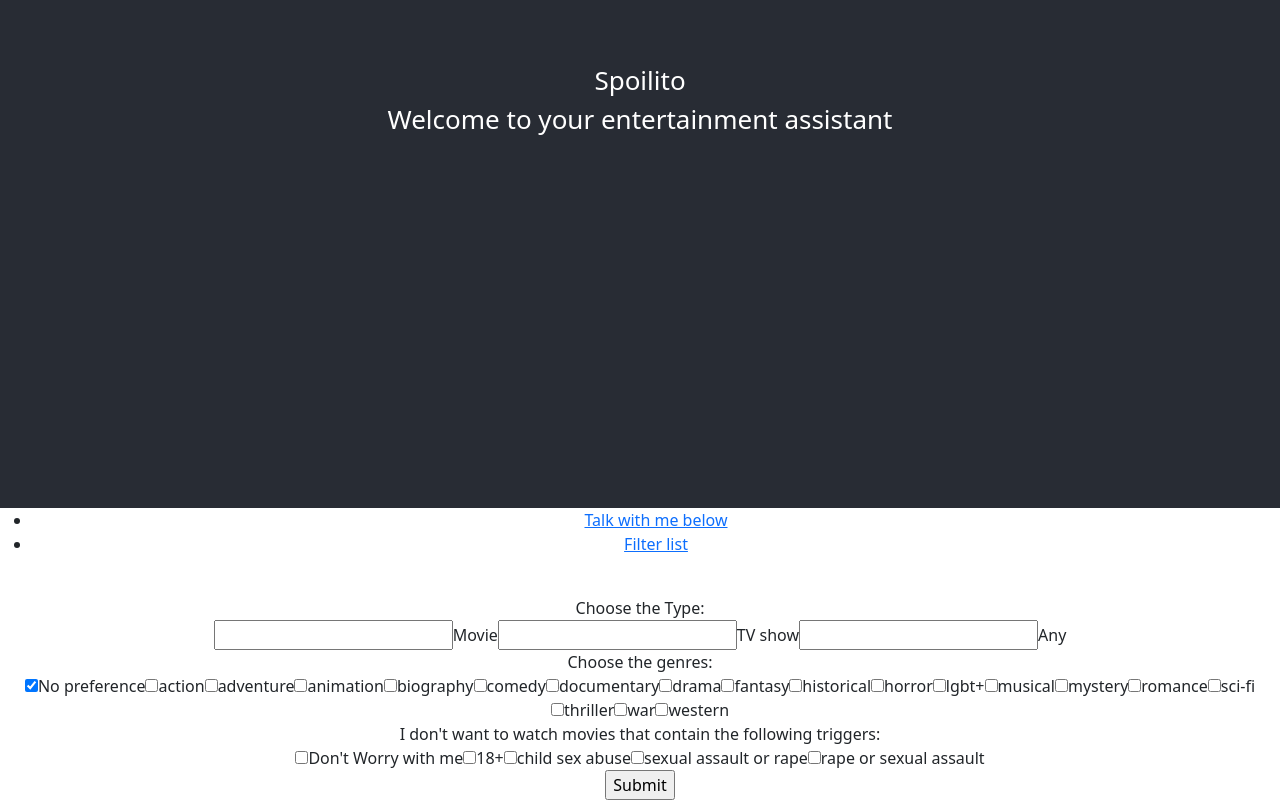
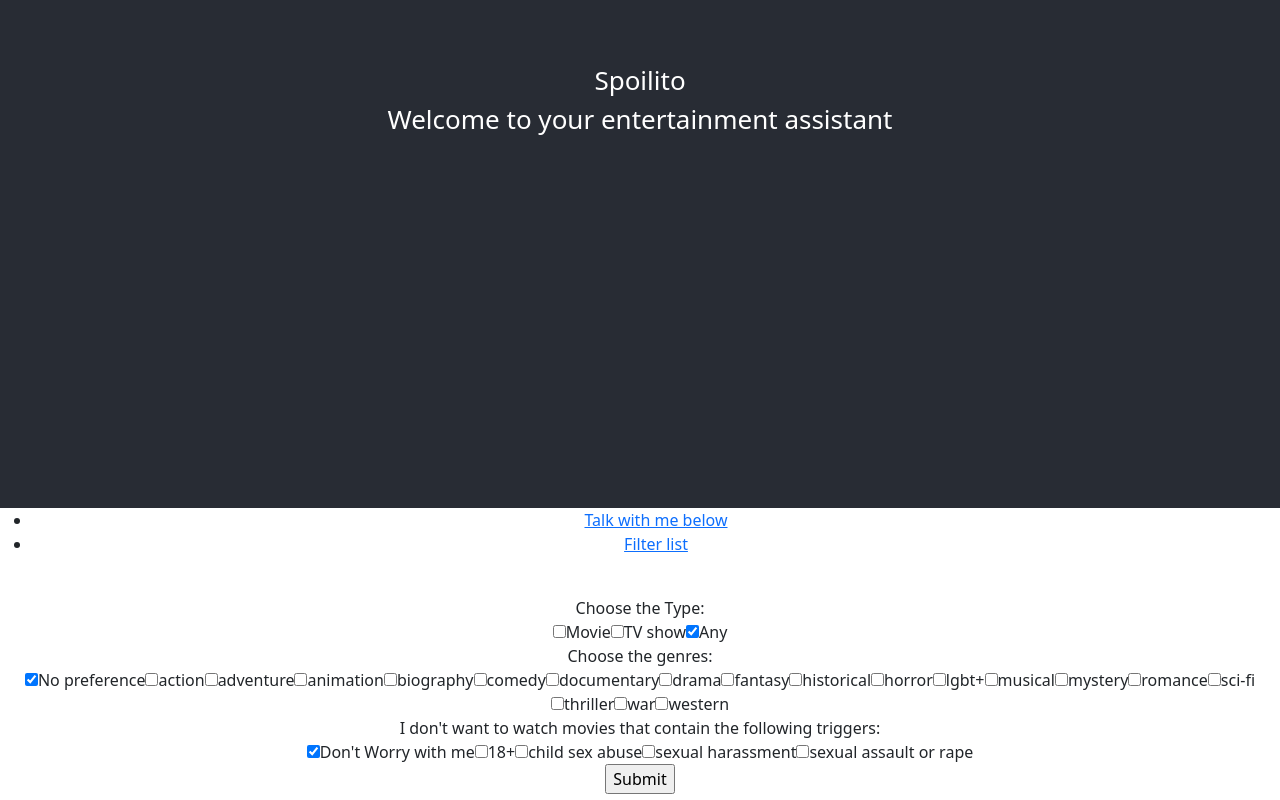
Before and after one commit to PollyannaRibeiro/spoilito, a React (Create React App) app in the folder simple-react-app/spoilito-app/: page /searchEntertainmentForm in a window 1280 px wide. Shown: the part 292-1092 px from the top of the page. Built offline with nearby package versions, Linux system fonts and the light colour scheme.

Commit message:
searchForm checkbox setState

```diff
--- a/simple-react-app/spoilito-app/src/components/forms/MovieSearchForm.js
+++ b/simple-react-app/spoilito-app/src/components/forms/MovieSearchForm.js
@@ -9,30 +9,48 @@ class ArrayHelper {
     }
 }
 
-const GenreNoPreference = "genre-no-preference";
+const TypeDefault = "type-any";
+const GenreDefault = "genre-no-preference";
+const TriggerDefault =  "trigger-none";
+
 
 class MovieSearchForm extends React.Component {
 
     constructor(props){
         super(props);
         this.state={
-            typeState: "Any",
-            genreState: [GenreNoPreference],
-            triggerState: ["Don't Worry with me", ]
+            typeState: [TypeDefault],
+            genreState: [GenreDefault
+],
+            triggerState: [TriggerDefault ]
 
         };
 
 
         this.handleInputTypeChange = this.handleInputTypeChange.bind(this);
         this.handleInputGenresChange = this.handleInputGenresChange.bind(this);
+        this.handleInputTriggerChange = this.handleInputTriggerChange.bind(this);
+
     }
 
     handleInputTypeChange(event){
-        const target = event.target;
-        const value = target.type === 'checkbox' ? target.checked : target.value;
+        let newTypeArray = [...this.state.typeState]
+
+        if (event.target.checked) {
+            newTypeArray.push(event.target.name);
+        } else {
+            ArrayHelper.remove(event.target.name, newTypeArray);
+        }
+
+        // remove fist element of an array
+        if (newTypeArray.length > 1) {
+           newTypeArray.shift();
+        } else if (newTypeArray.length == 0) {
+            newTypeArray.push(TypeDefault);
+        }
 
         this.setState({
-            typeState: value
+            typeState: newTypeArray
         });
     }
 
@@ -44,23 +62,40 @@ class MovieSearchForm extends React.Component {
             newArray.push(event.target.name);
         } else {
             ArrayHelper.remove(event.target.name, newArray);
-
-            // let index = newArray.findIndex(function (element){
-            //     return element == event.target.name;
-            // });
-            // newArray.splice(index, 1);
         }
 
-        if (newArray.length > 1 && newArray.includes(GenreNoPreference)) {
-            ArrayHelper.remove(GenreNoPreference, newArray);
+        if (newArray.length > 1 && newArray.includes(GenreDefault)) {
+            ArrayHelper.remove(GenreDefault, newArray);
         } else if (newArray.length == 0) {
-            newArray.push(GenreNoPreference);
+            newArray.push(GenreDefault);
         }
 
         this.setState({
             genreState: newArray
         });
     }
+
+    handleInputTriggerChange(event){
+
+        let newTriggerArray = [...this.state.triggerState]
+
+        if (event.target.checked) {
+            newTriggerArray.push(event.target.name);
+        } else {
+            ArrayHelper.remove(event.target.name, newTriggerArray);
+        }
+
+        if (newTriggerArray.length > 1 && newTriggerArray.includes(TriggerDefault)) {
+            ArrayHelper.remove(TriggerDefault, newTriggerArray);
+        } else if (newTriggerArray.length == 0) {
+            newTriggerArray.push(TriggerDefault);
+        }
+
+        this.setState({
+            triggerState: newTriggerArray
+        });
+    }
+
 
     render(){
         return (
@@ -71,18 +106,26 @@ class MovieSearchForm extends React.Component {
                     <br></br>
                     <label>
                         <input
-                            type="checkbox choose-type"
+                            type="checkbox"
                             name="type-movie"
-                            checked = {this.state.typeState}
+                            checked = {this.state.typeState.includes("type-movie")}
                             onChange = {this.handleInputTypeChange}/>
                         Movie
                     </label>
                     <label>
-                        <input type="checkbox choose-type" name="type-tv-show" />
+                        <input
+                            type="checkbox"
+                            name="type-tv-show"
+                            checked = {this.state.typeState.includes("type-tv-show")}
+                            onChange = {this.handleInputTypeChange}/>
                         TV show
                     </label>
                     <label>
-                        <input type="checkbox choose-type" name="type-any" />
+                        <input
+                            type="checkbox"
+                            name="type-any"
+                            checked = {this.state.typeState.includes("type-any")}
+                            onChange = {this.handleInputTypeChange}/>
                         Any
                     </label>
 
@@ -90,88 +133,155 @@ class MovieSearchForm extends React.Component {
                     Choose the genres:
                     <br></br>
                     <label>
-                        <input type="checkbox"
+                        <input
+                            type="checkbox"
                             name="genre-no-preference"
                             checked={this.state.genreState.includes("genre-no-preference")}
                             onChange={this.handleInputGenresChange}/>
                         No preference
                     </label>
                     <label>
-                        <input type="checkbox"
+                        <input
+                            type="checkbox"
                             name="genre-action"
                             checked={this.state.genreState.includes("genre-action")}
                             onChange={this.handleInputGenresChange}/>
                         action
                     </label>
                     <label>
-                        <input type="checkbox"
+                        <input
+                            type="checkbox"
                             name="genre-adventure"
                             checked={this.state.genreState.includes("genre-adventure")}
                             onChange={this.handleInputGenresChange}/>
                         adventure
                     </label>
                     <label>
-                        <input type="checkbox" name="genre-animation" />
+                        <input
+                            type="checkbox"
+                            name="genre-animation"
+                            checked={this.state.genreState.includes("genre-animation")}
+                            onChange={this.handleInputGenresChange}/>
                         animation
                     </label>
                     <label>
-                        <input type="checkbox" name="genre-biography" />
+                        <input
+                            type="checkbox"
+                            name="genre-biography"
+                            checked={this.state.genreState.includes("genre-biography")}
+                            onChange={this.handleInputGenresChange}/>
                         biography
                     </label>
                     <label>
-                        <input type="checkbox" name="genre-comedy" />
+                        <input
+                            type="checkbox"
+                            name="genre-comedy"
+                            checked={this.state.genreState.includes("genre-comedy")}
+                            onChange={this.handleInputGenresChange}/>
                         comedy
                     </label>
                     <label>
-                        <input type="checkbox" name="genre-documentary" />
+                        <input
+                            type="checkbox"
+                            name="genre-documentary"
+                            checked={this.state.genreState.includes("genre-documentary")}
+                            onChange={this.handleInputGenresChange}/>
                         documentary
                     </label>
                     <label>
-                        <input type="checkbox" name="genre-drama" />
+                        <input
+                            type="checkbox"
+                            name="genre-drama"
+                            checked={this.state.genreState.includes("genre-drama")}
+                            onChange={this.handleInputGenresChange}/>
                         drama
                     </label>
                     <label>
-                        <input type="checkbox" name="genre-fantasy" />
+                        <input
+                            type="checkbox"
+                            name="genre-fantasy"
+                            checked={this.state.genreState.includes("genre-fantasy")}
+                            onChange={this.handleInputGenresChange}/>
                         fantasy
                     </label>
                     <label>
-                        <input type="checkbox" name="genre-historical" />
+                        <input
+                            type="checkbox"
+                            name="genre-historical"
+                            checked={this.state.genreState.includes("genre-historical")}
+                            onChange={this.handleInputGenresChange}/>
                         historical
                     </label>
                     <label>
-                        <input type="checkbox" name="genre-horror" />
+                        <input
+                            type="checkbox"
+                            name="genre-horror"
+                            checked={this.state.genreState.includes("genre-horror")}
+                            onChange={this.handleInputGenresChange}/>
                         horror
                     </label>
                     <label>
-                        <input type="checkbox" name="genre-lgbt" />
+                        <input
+                            type="checkbox"
+                            name="genre-lgbt"
+                            checked={this.state.genreState.includes("genre-lgbt")}
+                            onChange={this.handleInputGenresChange}/>
                         lgbt+
                     </label>
                     <label>
-                        <input type="checkbox" name="genre-musical" />
+                        <input
+                            type="checkbox"
+                            name="genre-musical"
+                            checked={this.state.genreState.includes("genre-musical")}
+                            onChange={this.handleInputGenresChange}/>
                         musical
                     </label>
                     <label>
-                        <input type="checkbox" name="genre-mystery" />
+                        <input
+                            type="checkbox"
+                            name="genre-mystery"
+                            checked={this.state.genreState.includes("genre-mystery")}
+                            onChange={this.handleInputGenresChange}/>
                         mystery
                     </label>
                     <label>
-                        <input type="checkbox" name="genre-romance" />
+                        <input
+                            type="checkbox"
+                            name="genre-romance"
+                            checked={this.state.genreState.includes("genre-romance")}
+                            onChange={this.handleInputGenresChange}/>
                         romance
                     </label>
                     <label>
-                        <input type="checkbox" name="genre-sci-fi" />
+                        <input
+                            type="checkbox"
+                            name="genre-sci-fi"
+                            checked={this.state.genreState.includes("genre-sci-fi")}
+                            onChange={this.handleInputGenresChange}/>
                         sci-fi
                     </label>
                     <label>
-                        <input type="checkbox" name="genre-thriller" />
+                        <input
+                            type="checkbox"
+                            name="genre-thriller"
+                            checked={this.state.genreState.includes("genre-thriller")}
+                            onChange={this.handleInputGenresChange}/>
                         thriller
                     </label>
                     <label>
-                        <input type="checkbox" name="genre-war" />
+                        <input
+                            type="checkbox"
+                            name="genre-war"
+                            checked={this.state.genreState.includes("genre-war")}
+                            onChange={this.handleInputGenresChange}/>
                         war
                     </label>
                     <label>
-                        <input type="checkbox" name="genre-western" />
+                        <input
+                            type="checkbox"
+                            name="genre-western"
+                            checked={this.state.genreState.includes("genre-western")}
+                            onChange={this.handleInputGenresChange}/>
                         western
                     </label>
 
@@ -179,24 +289,44 @@ class MovieSearchForm extends React.Component {
                     I don't want to watch movies that contain the following triggers:
                     <br></br>
                     <label>
-                        <input type="checkbox" name="trigger-None" />
+                        <input
+                            type="checkbox"
+                            name="trigger-none"
+                            checked={this.state.triggerState.includes("trigger-none")}
+                            onChange={this.handleInputTriggerChange}/>
                         Don't Worry with me
                     </label>
                     <label>
-                        <input type="checkbox" name="trigger-adult" />
+                        <input
+                            type="checkbox"
+                            name="trigger-adult"
+                            checked={this.state.triggerState.includes("trigger-adult")}
+                            onChange={this.handleInputTriggerChange}/>
                         18+
                     </label>
                     <label>
-                        <input type="checkbox" name="trigger-child-abuse" />
+                        <input
+                            type="checkbox"
+                            name="trigger-child-abuse"
+                            checked={this.state.triggerState.includes("trigger-child-abuse")}
+                            onChange={this.handleInputTriggerChange}/>
                         child sex abuse
                     </label>
                     <label>
-                        <input type="checkbox" name="trigger-sexual-assault" />
-                        sexual assault or rape
+                        <input
+                            type="checkbox"
+                            name="trigger-sexual-harassment"
+                            checked={this.state.triggerState.includes("trigger-sexual-harassment")}
+                            onChange={this.handleInputTriggerChange}/>
+                        sexual harassment
                     </label>
                     <label>
-                        <input type="checkbox" name="trigger-sexual-assault" />
-                        rape or sexual assault
+                        <input
+                            type="checkbox"
+                            name="trigger-sexual-assault"
+                            checked={this.state.triggerState.includes("trigger-sexual-assault")}
+                            onChange={this.handleInputTriggerChange}/>
+                        sexual assault or rape
                     </label>
 
                     <br></br>
```
Lines whose indentation alone changed are shown as unchanged.
